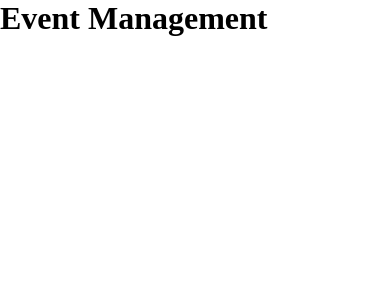
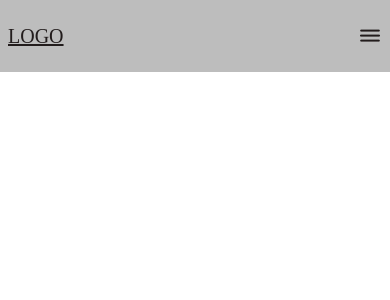
Before and after one commit to eventTeamPlayersManegement/event_Management_final_Project, a React (Vite) app: page /payment in a window 390 px wide. Before the commit this address had no page. Shown: the top 300 px of the page. Built offline with nearby package versions, Linux system fonts and the light colour scheme.

Commit message:
navigation

```diff
--- a/index.html
+++ b/index.html
@@ -3,6 +3,10 @@
   <head>
     <meta charset="UTF-8" />
     <link rel="icon" type="image/svg" href="./src/assets/Logo.svg" />
+    <link
+      rel="stylesheet"
+      href="https://unicons.iconscout.com/release/v4.0.0/css/line.css"
+    />
     <meta name="viewport" content="width=device-width, initial-scale=1.0" />
     <title>Event Elite Planners</title>
   </head>
--- a/src/App.jsx
+++ b/src/App.jsx
@@ -4,11 +4,14 @@ import navItems from "./content/data.json";
 import About from "./views/About.jsx";
 import { Route, Routes } from "react-router-dom";
 import Services from "./views/Services.jsx";
+import Header from "./components/Header/Index.jsx";
 
 function App() {
   return (
     <div className="App">
+      <Header />
       <h1>Event Management</h1>
+
       <Routes>
         <Route path="/" element={<Landing />} />
         <Route path={navItems.navItems[0]} element={<About />} />
--- a/src/components/Header/Index.jsx
+++ b/src/components/Header/Index.jsx
@@ -1,5 +1,38 @@
-import React from "react";
+import React, { useState } from "react";
+import "./style.scss";
+import navitems from "../../content/data.json";
+import { Link } from "react-router-dom";
 
 export default function Header() {
-    return <div>Header</div>;
+  const [toggle, setToggle] = useState(true);
+  return (
+    <header className="header">
+      <nav className="nav container">
+        <a href="" className="nav__logo">
+          LOGO
+        </a>
+        <div className={toggle ? "nav__menu show-menu" : "nav__menu"}>
+          {navitems.navItems.map((el) => {
+            return (
+              <ul className="nav__list">
+                <li className="nav__item" key={el}>
+                  <Link to={el.id} className="nav__link">
+                    {el}
+                  </Link>
+                </li>
+              </ul>
+            );
+          })}
+
+          <i
+            className="uil uil-times-circle nav__close"
+            onClick={() => setToggle(!toggle)}
+          ></i>
+        </div>
+        <div className="nav__toggle" onClick={() => setToggle(!toggle)}>
+          <i className="uil uil-bars nav__icon"></i>
+        </div>
+      </nav>
+    </header>
+  );
 }
--- a/src/components/Header/style.scss
+++ b/src/components/Header/style.scss
@@ -0,0 +1,95 @@
+.header {
+  width: 100%;
+  position: fixed;
+  top: 0;
+  left: 0;
+  z-index: 99;
+  background-color: rgb(189, 189, 189);
+
+  .nav {
+    height: calc((3rem) + 1.5rem);
+    display: flex;
+    justify-content: space-between;
+    align-items: center;
+    column-gap: 1rem;
+
+    .nav__logo {
+      font-size: 20px;
+    }
+    // für nav__list akseptiert nicht mein Style
+    .nav__menu {
+      display: flex;
+      column-gap: 2rem;
+
+      .nav__list {
+        list-style-type: none;
+      }
+      .nav__item {
+        text-decoration: none;
+
+        .nav__link {
+          text-decoration: none;
+        }
+      }
+    }
+
+    .nav__logo,
+    .nav__toggle {
+      color: rgb(34, 28, 28);
+      font-weight: 500;
+    }
+  }
+
+  .nav__close,
+  .nav__toggle {
+    display: none;
+  }
+}
+
+@media screen and (max-width: 550px) {
+  .header {
+    .nav {
+      .nav__menu {
+        // background color: covers navigation
+        position: fixed;
+        width: 100%;
+        height: 100%;
+        padding: 2rem 2rem 4rem;
+        top: -100%;
+        right: 0;
+        flex-direction: column;
+        justify-content: center;
+        align-items: center;
+        .nav__list {
+          padding: 10px;
+        }
+        .show-menu {
+          top: 0;
+        }
+      }
+
+      .nav__close {
+        display: block;
+        position: absolute;
+        top: 1.5rem;
+        right: 0.2rem;
+        font-size: 1.5rem;
+        cursor: pointer;
+      }
+    }
+    .nav__toggle {
+      display: block;
+      display: flex;
+      font-size: 1.5rem;
+      cursor: pointer;
+      .nav__icon {
+        display: block;
+      }
+    }
+
+    .container {
+      margin-left: 0.5rem;
+      margin-right: 0.5rem;
+    }
+  }
+}
--- a/src/views/About.jsx
+++ b/src/views/About.jsx
@@ -2,12 +2,7 @@ import React from "react";
 import Header from "../components/Header/Index";
 
 function About() {
-    return (
-        <div>
-            <Header/>
-
-        </div>
-    );
+  return <div>HELLO</div>;
 }
 
 export default About;
```
